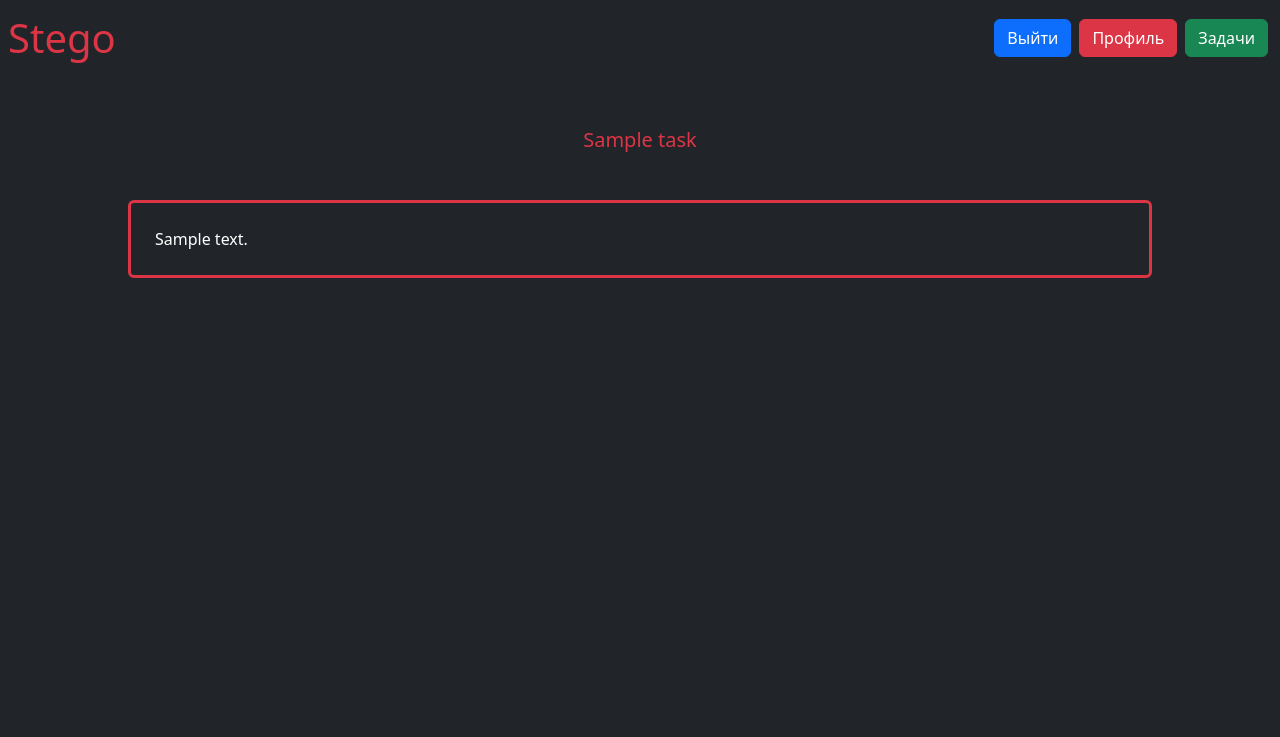
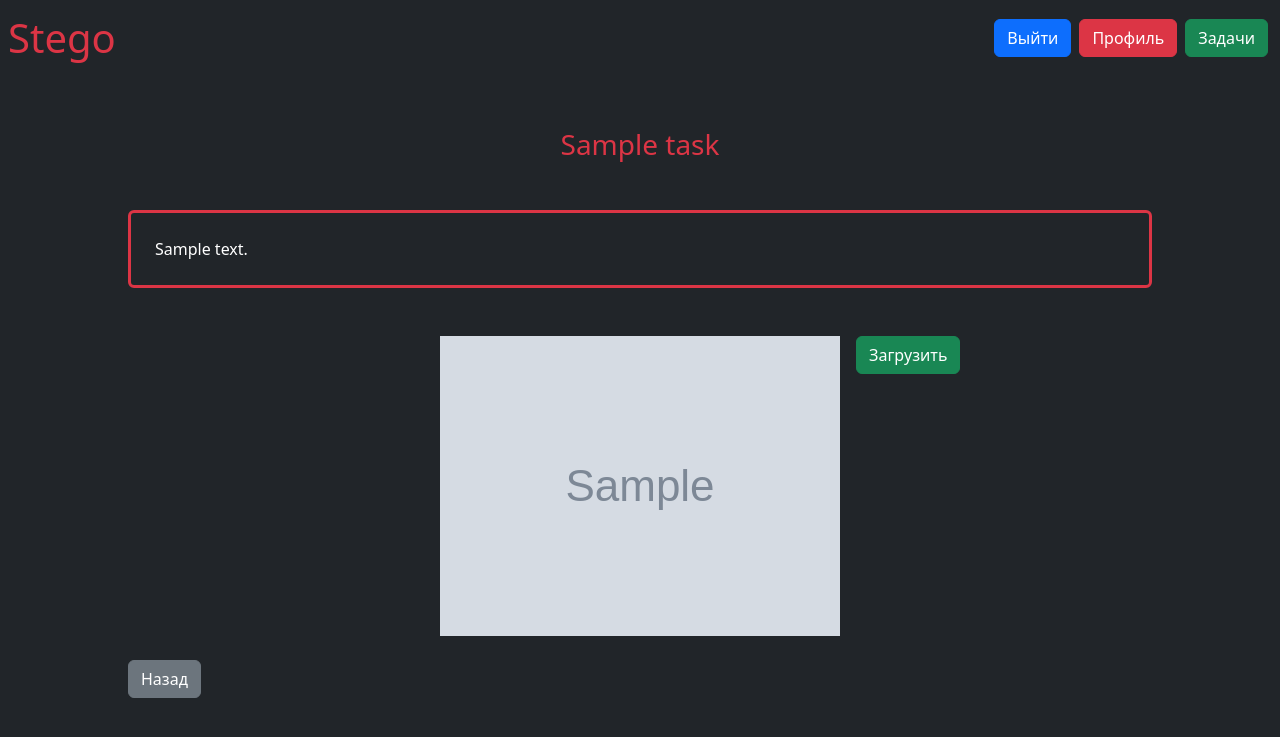
Before and after one commit to Timur1414/stego, a Django app: page /tasks/1 in a window 1280 px wide. Shown: the top 737 px of the page. Run offline with Django 4.2, Linux system fonts and the light colour scheme; a user stored in the database is signed in; tables that the repository leaves empty hold one stand-in row (values such as "Sample post"); grey boxes marked "Sample" are stand-in pictures.

Commit message:
add image and back-button

```diff
--- a/main/templates/pages/tasks/index.html
+++ b/main/templates/pages/tasks/index.html
@@ -3,10 +3,19 @@
 {% block content %}
     <div class="row m-0">
         <div class="col text-white">
-            <h5 class="text-center text-danger">{{ pagename }}</h5>
+            <h3 class="text-center text-danger">{{ pagename }}</h3>
 
-            <div class="border border-danger border-3 rounded p-4 mx-auto mt-5 overflow-auto" style="width: 80vw">
+            <div class="border border-danger border-3 rounded p-4 mx-auto my-5 overflow-auto" style="width: 80vw">
                 {{ task.description }}
+            </div>
+
+            <div class="mx-auto text-center" style="width: 80vw">
+                <img src="{{ task.image.url }}" alt="Изображение с текстом">
+                <button class="btn btn-success text-right ms-3 position-absolute">Загрузить</button>
+            </div>
+
+            <div class="mx-auto mt-4" style="width: 80vw">
+                <button class="btn btn-secondary" onclick="history.back()">Назад</button>
             </div>
         </div>
     </div>
--- a/main/views.py
+++ b/main/views.py
@@ -141,7 +141,7 @@ class TaskPage(LoginRequiredMixin, DetailView):
         context = super().get_context_data(**kwargs)
         task = self.object
         if not task.active:
-            return Http404
+            raise Http404
         context['pagename'] = task.title
         context['task'] = task
         return context
```
